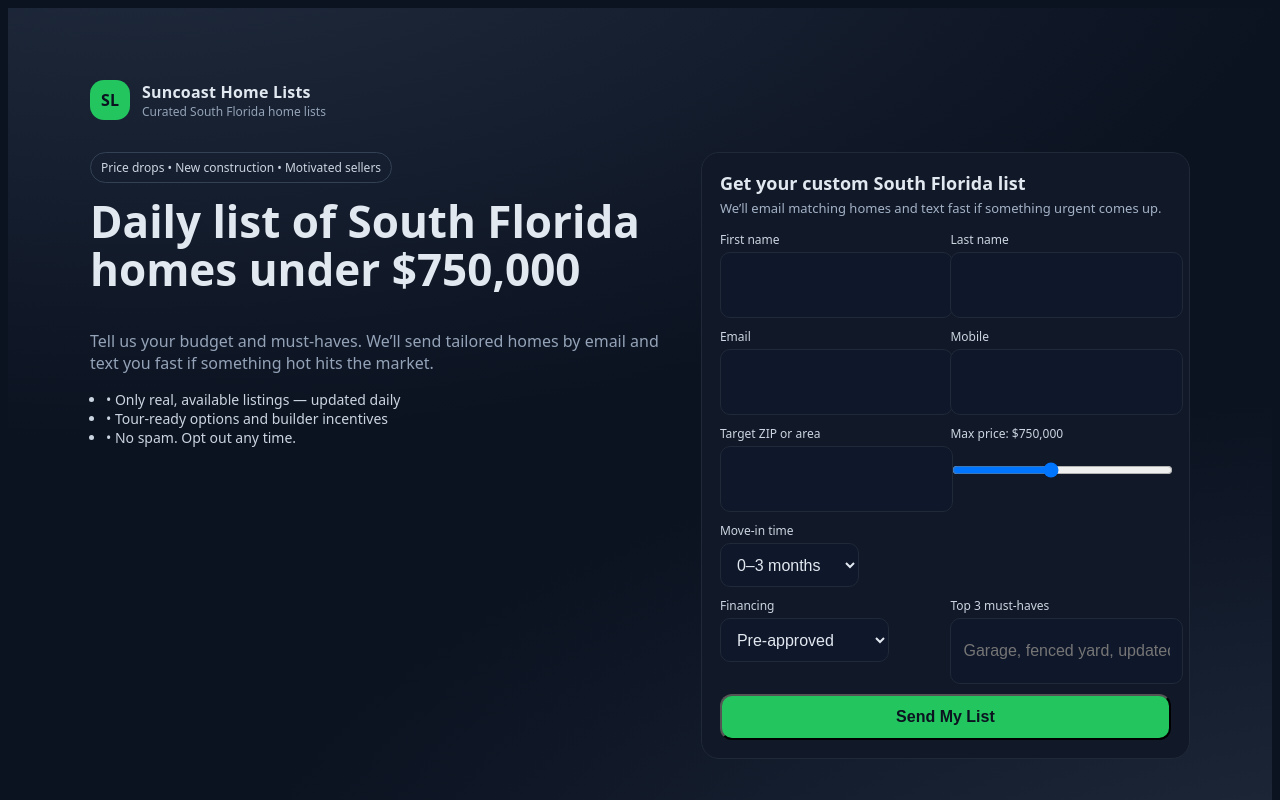
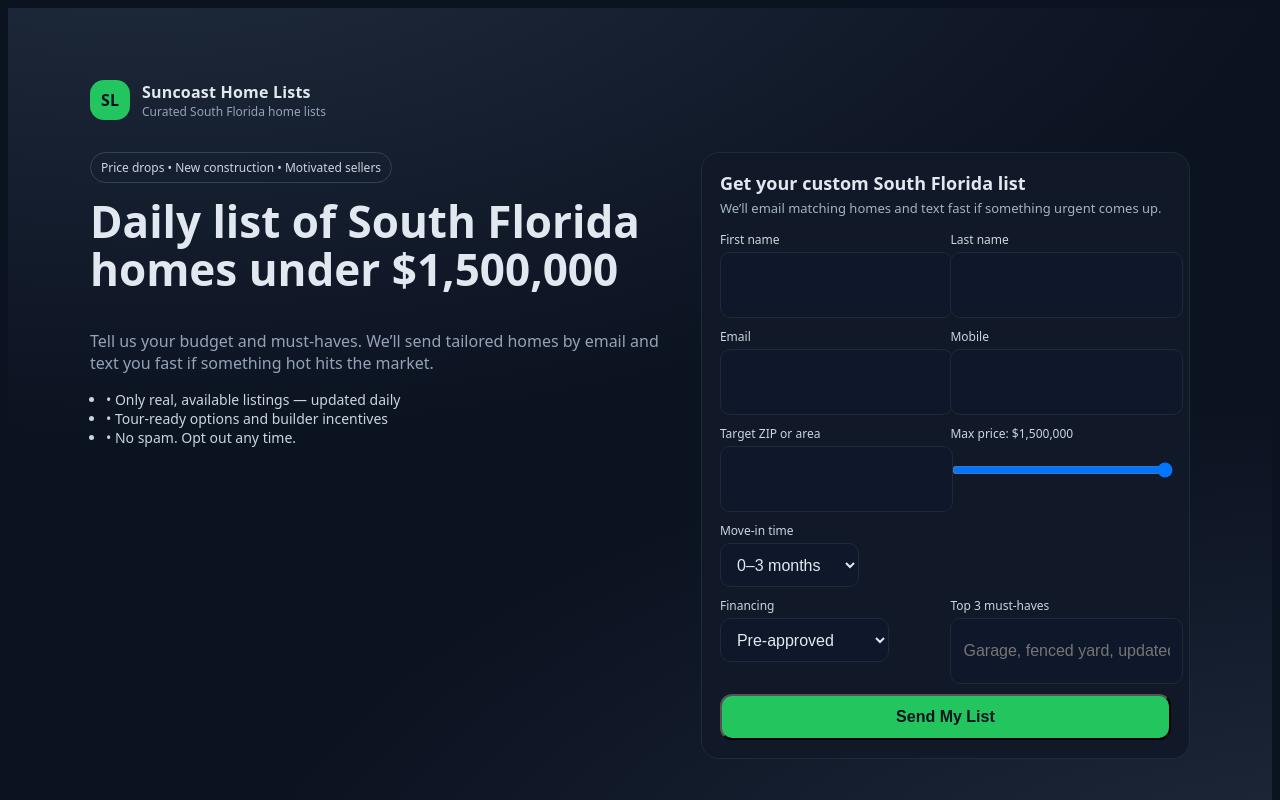
Before and after one commit to Peterthreeexlapations/findyourdreamhomenow, a Next.js app: page / in a window 1280 px wide. Shown: the top 800 px of the page. Built offline with nearby package versions, Linux system fonts and the light colour scheme.

Commit message:
Update page.jsx

```diff
--- a/app/page.jsx
+++ b/app/page.jsx
@@ -5,7 +5,7 @@ import { useEffect, useMemo, useState } from "react";
 const APPS_SCRIPT_WEB_APP_URL = ""; // paste your Web App URL when ready
 const BRAND = "Suncoast Home Lists";
 const CITY = "South Florida";
-const PRICE_POINT = 750000;
+const PRICE_POINT = 1500000;
 const PHONE = "(954) 770-2500";
 // ======================
 
```
